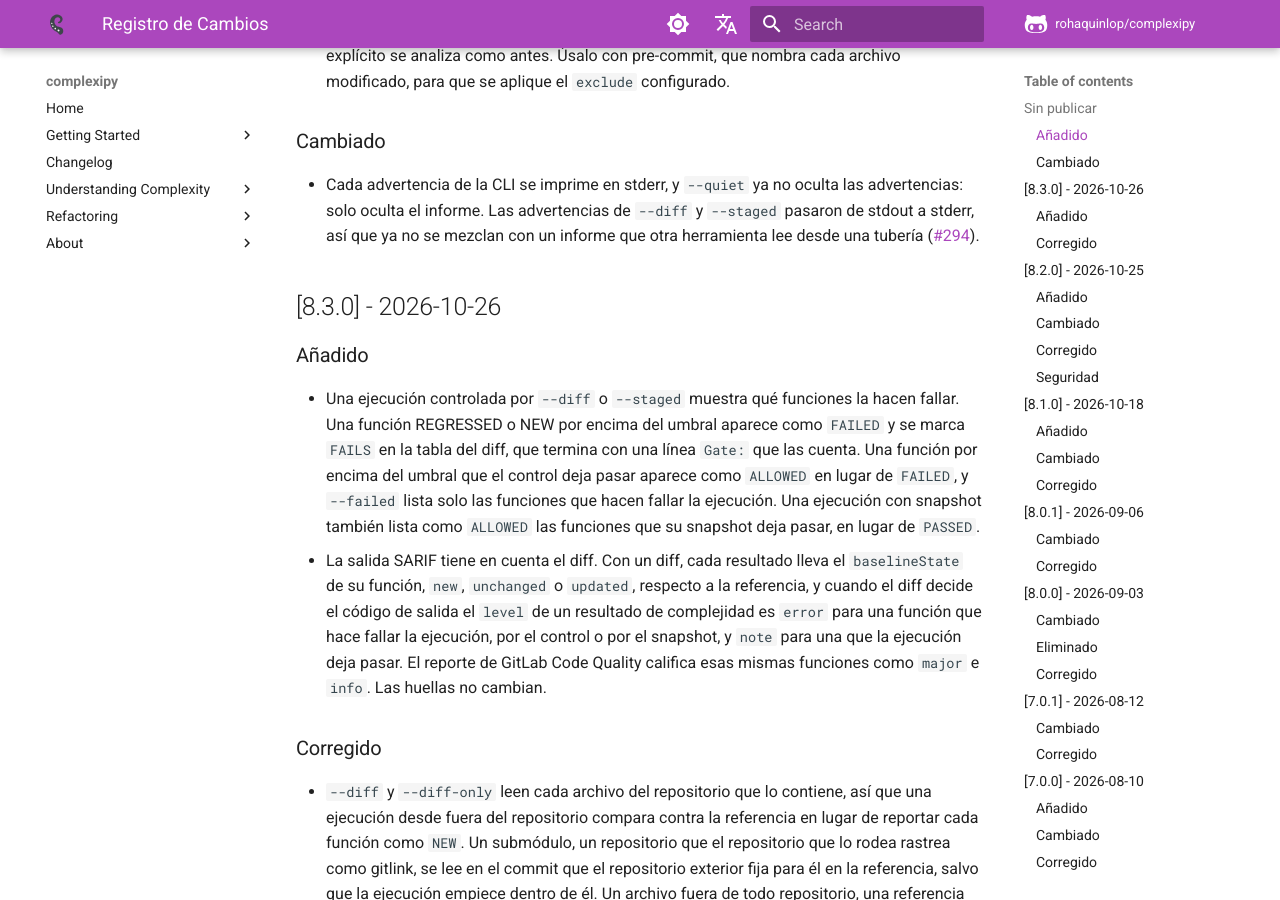
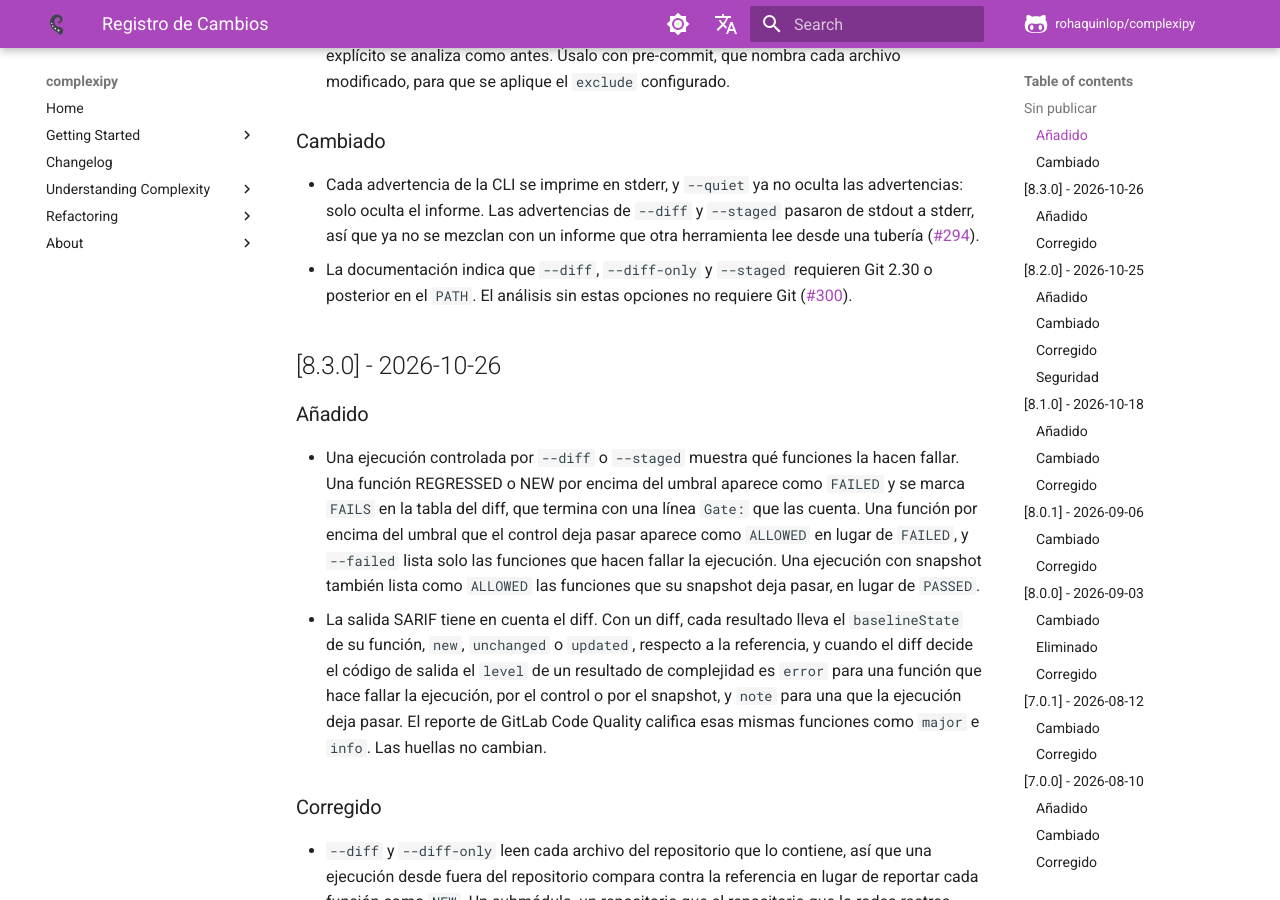
Before and after one commit to rohaquinlop/complexipy, an MkDocs documentation site: the page built from docs/es/changelog.md, in a window 1280 px wide and 900 px high, scrolled down 376 px. Built offline with MkDocs 1.6.1 and Material for MkDocs 9.7.7, drawn with Linux system fonts in a browser that asks for light colours; comment, search, counter and statistics services are not loaded.

Commit message:
docs(changelog): record the Git 2.30 requirement for --diff and --staged

```diff
--- a/docs/es/changelog.md
+++ b/docs/es/changelog.md
@@ -21,6 +21,9 @@ GitHub con todos los detalles.
   `--staged` pasaron de stdout a stderr, así que ya no se mezclan con un
   informe que otra herramienta lee desde una tubería
   ([#294](https://github.com/rohaquinlop/complexipy/issues/294)).
+- La documentación indica que `--diff`, `--diff-only` y `--staged` requieren
+  Git 2.30 o posterior en el `PATH`. El análisis sin estas opciones no requiere
+  Git ([#300](https://github.com/rohaquinlop/complexipy/issues/300)).
 
 ## [8.3.0] - 2026-10-26
 
```
Also changed, not shown: CHANGELOG.md (+3 -0 lines).
